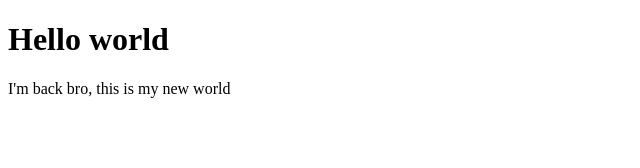
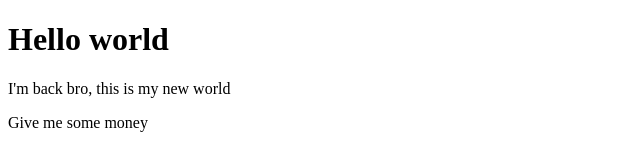
Before and after one commit to paingoat/Git-Test, a plain HTML site: page index.html in a window 1280 px wide. Shown: the whole page, without its empty margins (0-640 px from the left). Drawn offline with Linux system fonts and the light colour scheme.

Commit message:
Money money

```diff
--- a/index.html
+++ b/index.html
@@ -8,5 +8,6 @@
 <body>
     <h1> Hello world </h1>
     <p> I'm back bro, this is my new world </p>
+    <p> Give me some money </p>
 </body>
 </html>
```
